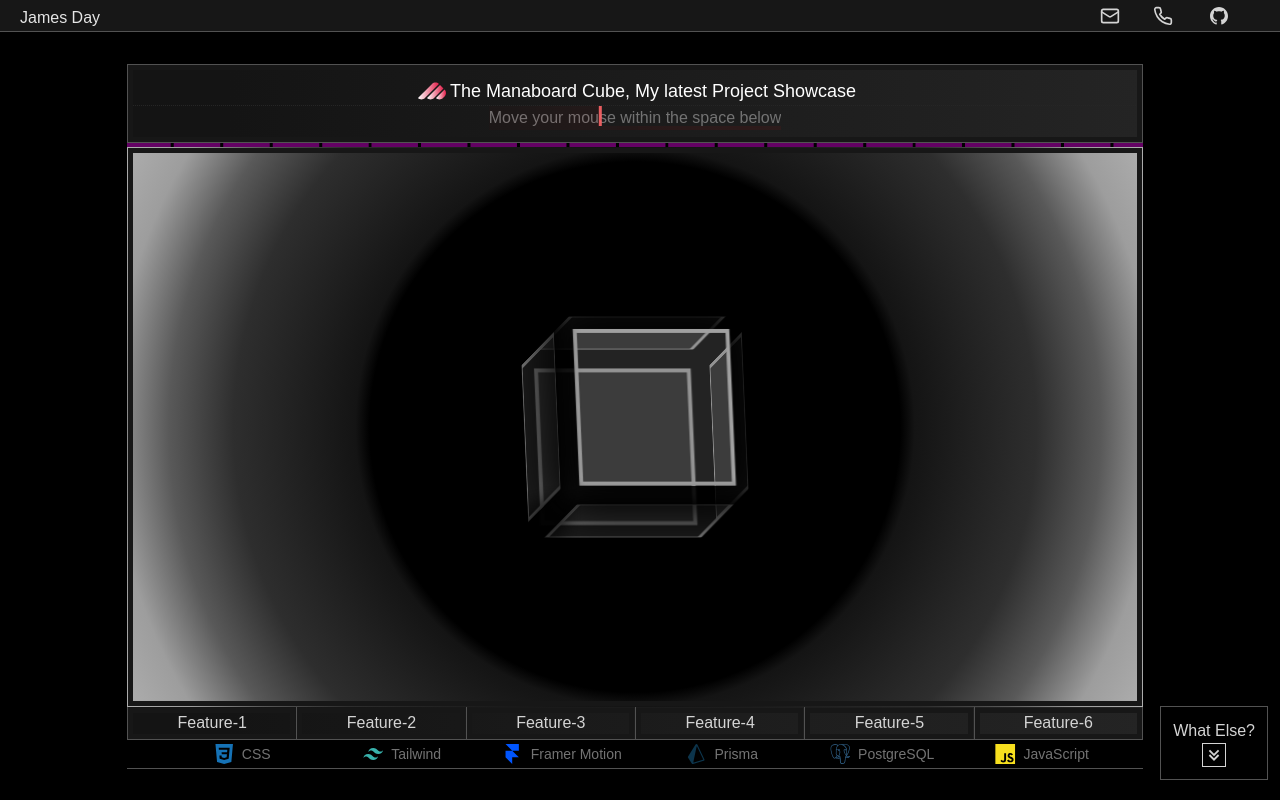
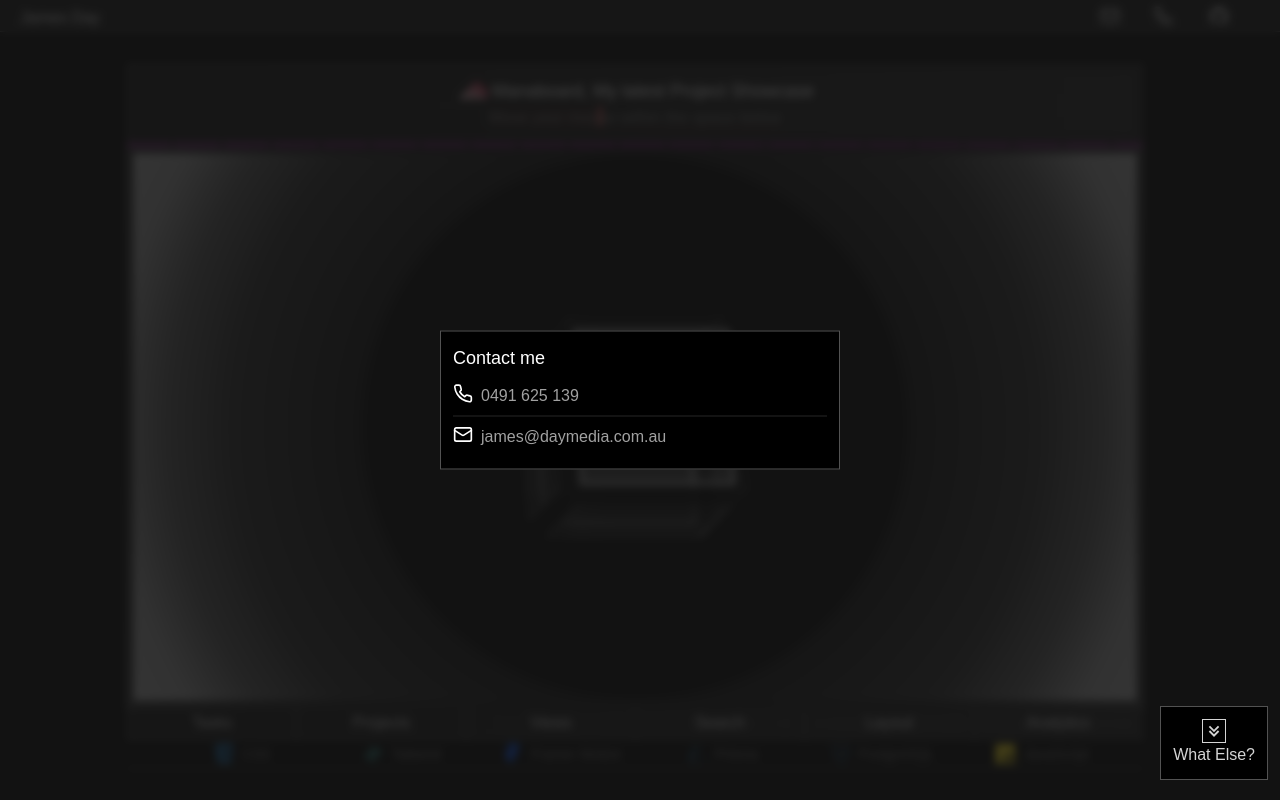
Before and after one commit to Beamzi/folio-site, a Next.js app: page / in a window 1280 px wide. Both pictures are taken after a click on the button 1126 px from the left and 15 px from the top of the page. Built offline with nearby package versions, Linux system fonts and the light colour scheme; a web font is replaced by a local one.

Commit message:
ore hover effects, UX polish, modals added

```diff
--- a/src/app/globals.css
+++ b/src/app/globals.css
@@ -118,35 +118,8 @@ body {
   }
 }
 
-/*
-.sand-box-gradient {
-  background: radial-gradient(
-        circle at 0% 50%,
-        rgba(96, 16, 48, 0) 9px,
-        #613 10px,
-        rgba(96, 16, 48, 0) 11px
-      )
-      0px 10px,
-    radial-gradient(
-      at 100% 100%,
-      rgba(96, 16, 48, 0) 9px,
-      #613 10px,
-      rgba(96, 16, 48, 0) 11px
-    ),
-    rgb(25, 5, 1);
-  background-size: 20px 20px;
-  animation: infinite linear 20s sand-box-anim;
-}
-
-@keyframes sand-box-anim {
-  100% {
-    background-position: 100% 100%;
-  }
-} */
-
 .outer-face-shadow {
   box-shadow: 0px 0px 30px 20px black;
-  /* box-shadow: 0px 0px 80px 30px black; */
 }
 
 .radial-background {
@@ -179,15 +152,6 @@ body {
     background-position: center center;
   }
 }
-
-/* .radial-background {
-  background: #000000;
-  background: radial-gradient(
-    circle,
-    rgb(61, 61, 61) 43%,
-    rgba(255, 255, 255, 1) 100%
-  );
-} */
 
 .hello {
   backdrop-filter: blur(100px);
@@ -339,6 +303,19 @@ body {
   }
 }
 
+.show-feature-section:hover {
+  svg {
+    transform: translateY(0);
+    animation: 0.5s ease-in-out infinite show-feature-section-anim;
+  }
+}
+
+@keyframes show-feature-section-anim {
+  50% {
+    transform: translateY(5);
+  }
+}
+
 /* .global-button-parent-12 {
     @apply group transition-all duration-300 global-button-gradient;
   }
--- a/src/app/page.tsx
+++ b/src/app/page.tsx
@@ -43,11 +43,25 @@ export default function Page() {
             setMainAnim(false);
           }, 500);
         }}
-        className="border-1 flex flex-col p-3 bg-black items-center z-5000 fixed bottom-5 right-3 cursor-pointer"
+        className="group transition-all duration-300 global-button-gradient show-feature-section border-1 flex flex-col p-3 bg-black items-center z-5000 fixed bottom-5 right-3 cursor-pointer"
       >
-        {showFeatureSection && <BiChevronsUp className="w-6 h-6 border 1" />}
-        <span>{showFeatureSection ? "Back to cube" : "What Else?"}</span>
-        {!showFeatureSection && <BiChevronsDown className="w-6 h-6 border-1" />}
+        {showFeatureSection && (
+          <>
+            <BiChevronsUp className="group-hover:scale-110 group-hover:text-amber-500 transition-all duration-300 w-6 h-6 border 1" />
+            <span className="group-hover:pt-3 group-hover:scale-105 transition-all duration-300">
+              Back To Cube
+            </span>
+          </>
+        )}
+
+        {!showFeatureSection && (
+          <>
+            <BiChevronsDown className="group-hover:scale-110 group-hover:text-amber-500 transition-all duration-300 w-6 h-6 border-1" />
+            <span className="group-hover:pt-3 group-hover:scale-105 transition-all duration-300">
+              What Else?
+            </span>
+          </>
+        )}
       </button>
 
       {showFeatureSection && <FeatureSection initialScroll={initialScroll} />}
--- a/src/components/ContactModal.tsx
+++ b/src/components/ContactModal.tsx
@@ -1,20 +1,55 @@
+"use client";
+
 import React from "react";
 import { LuMail, LuPhone } from "react-icons/lu";
 
-export default function ContactModal() {
+interface Props {
+  showContactModal: boolean;
+
+  setShowContactModal: (value: boolean) => void;
+}
+
+import { motion } from "motion/react";
+export default function ContactModal({
+  showContactModal,
+  setShowContactModal,
+}: Props) {
   return (
+    <>
+      {showContactModal && (
+        <>
+          <motion.div
+            animate={{ backdropFilter: "blur(4px)" }}
+            initial={{ backdropFilter: "blur(0px)" }}
+            transition={{ duration: 1 }}
+            onClick={() => setShowContactModal(false)}
+            className="fixed top-0 left-0 z-400 h-[100vh] w-[100vw] bg-neutral-900/80 "
+          ></motion.div>
+          <div className="fixed top-1/2 left-1/2 -translate-y-1/2 -translate-x-1/2 z-500 w-100">
             <div className="bg-black border-1  w-full h-full py-3 px-3">
               <h3 className="text-lg pb-1">Contact me</h3>
               <ul className="w-full h-full">
                 <li className="flex border-b-1 py-2 border-neutral-800 text-neutral-400">
                   <LuPhone className="w-5 h-5 mr-2 stroke-white" />
+                  <a className="hover:text-amber-500" href="tel:0491625139">
                     0491 625 139
+                  </a>
                 </li>
                 <li className="flex py-2 text-neutral-400">
                   <LuMail className="w-5 h-5 mr-2 stroke-white " />
+                  <a
+                    className="hover:text-amber-500"
+                    href="mailto:james@daymedia.com.au"
+                  >
                     james@daymedia.com.au
+                  </a>
                 </li>
               </ul>
             </div>
+            {/* <ContactModal /> */}
+          </div>
+        </>
+      )}
+    </>
   );
 }
--- a/src/components/HeaderTopBar.tsx
+++ b/src/components/HeaderTopBar.tsx
@@ -1,23 +1,42 @@
-import React from "react";
+"use client";
+
+import React, { useState } from "react";
 import { LiaEnvelope, LiaGithub } from "react-icons/lia";
 import { LuMail, LuPhone } from "react-icons/lu";
+import ContactModal from "./ContactModal";
 
 export default function HeaderTopBar() {
+  const [showContactModal, setShowContactModal] = useState(false);
   return (
     <header className="h-8 w-full fixed items-center align-middle top-0 left-0 bg-neutral-900 text-neutral-200 border-b-1 border-neutral-600 z-300  flex justify-between ">
       <p className="h-5 w-100  px-5">James Day</p>
       <div className="w-50 h-7 flex items-end content-end  px-5">
-        <button className="w-full h-full flex align-middle text-center content-center items-center">
-          <LuMail className="w-5 h-5" />
+        <button
+          onClick={() => setShowContactModal(true)}
+          className="group w-full h-full flex align-middle text-center content-center items-center"
+        >
+          <LuMail className="cursor-pointer group-hover:scale-120 group-hover:mr-5 transition-all group-hover:text-amber-500 duration-300 w-5 h-5" />
         </button>
-        <button className="w-full h-full flex align-middle text-center content-center items-center">
-          <LuPhone className="w-5 h-5" />
+        <button
+          onClick={() => setShowContactModal(true)}
+          className="cursor-pointer group w-full h-full flex align-middle text-center content-center items-center"
+        >
+          <LuPhone className="group-hover:scale-120 group-hover:mr-5 transition-all group-hover:text-amber-500 duration-300 w-5 h-5" />
         </button>
 
-        <a className="flex content-center items-center align-middle  w-full h-full">
-          <LiaGithub className="w-6 h-6" />
+        <a
+          href="https://github.com/Beamzi/"
+          rel="nooopener noreferrer"
+          target="ublank"
+          className="group flex content-center items-center align-middle  w-full h-full"
+        >
+          <LiaGithub className="cursor-pointer group-hover:scale-120 group-hover:mr-5 transition-all group-hover:text-amber-500 duration-300 w-6 h-6" />
         </a>
       </div>
+      <ContactModal
+        showContactModal={showContactModal}
+        setShowContactModal={setShowContactModal}
+      />
     </header>
   );
 }
--- a/src/components/HeroSection.tsx
+++ b/src/components/HeroSection.tsx
@@ -30,6 +30,15 @@ const faces = [
   "-translate-x-12 -rotate-y-90",
   "-translate-y-12 rotate-x-90",
   "translate-y-12 -rotate-x-90",
+];
+
+const featureTitlesShort = [
+  "Tasks",
+  "Projects",
+  "Views",
+  "Search",
+  "Layout",
+  "Analytics",
 ];
 
 export default function HeroSection() {
@@ -163,8 +172,11 @@ export default function HeroSection() {
                 className="flex justify-center items-center "
               >
                 <img src="/logo/2.svg" className="w-7 h-7 mx-1 "></img>
-                <motion.h3 className="text-lg  w-full text-center">
-                  The Manaboard Cube, My latest Project Showcase
+                <motion.h3 className="absolute invisible sm:visible sm:relative text-lg  w-full text-center">
+                  Manaboard, My latest Project Showcase
+                </motion.h3>
+                <motion.h3 className=" sm:hidden  text-lg  w-full text-center">
+                  Manaboard
                 </motion.h3>
               </motion.div>
             </div>
@@ -357,7 +369,10 @@ export default function HeroSection() {
                 className={`face-1 cursor-pointer hover:pr-10 px-2 global-button-gradient transition-all w-1/6 duration-100 py-1 border-b-1 outline-standard border-l-1 ${
                   index === 5 && "border-r-1"
                 }`}
-              >{`Feature-${index + 1}`}</button>
+              >
+                <span className="invisible absolute sm:visible sm:relative ">{`${featureTitlesShort[index]}`}</span>
+                <span className="sm:hidden ">{`${index + 1}`}</span>
+              </button>
             ))}
           </motion.div>
           <div>
```
Also changed, not shown: src/components/CubeFeatureSection.tsx (+25 -24 lines). Lines whose indentation alone changed are shown as unchanged.
